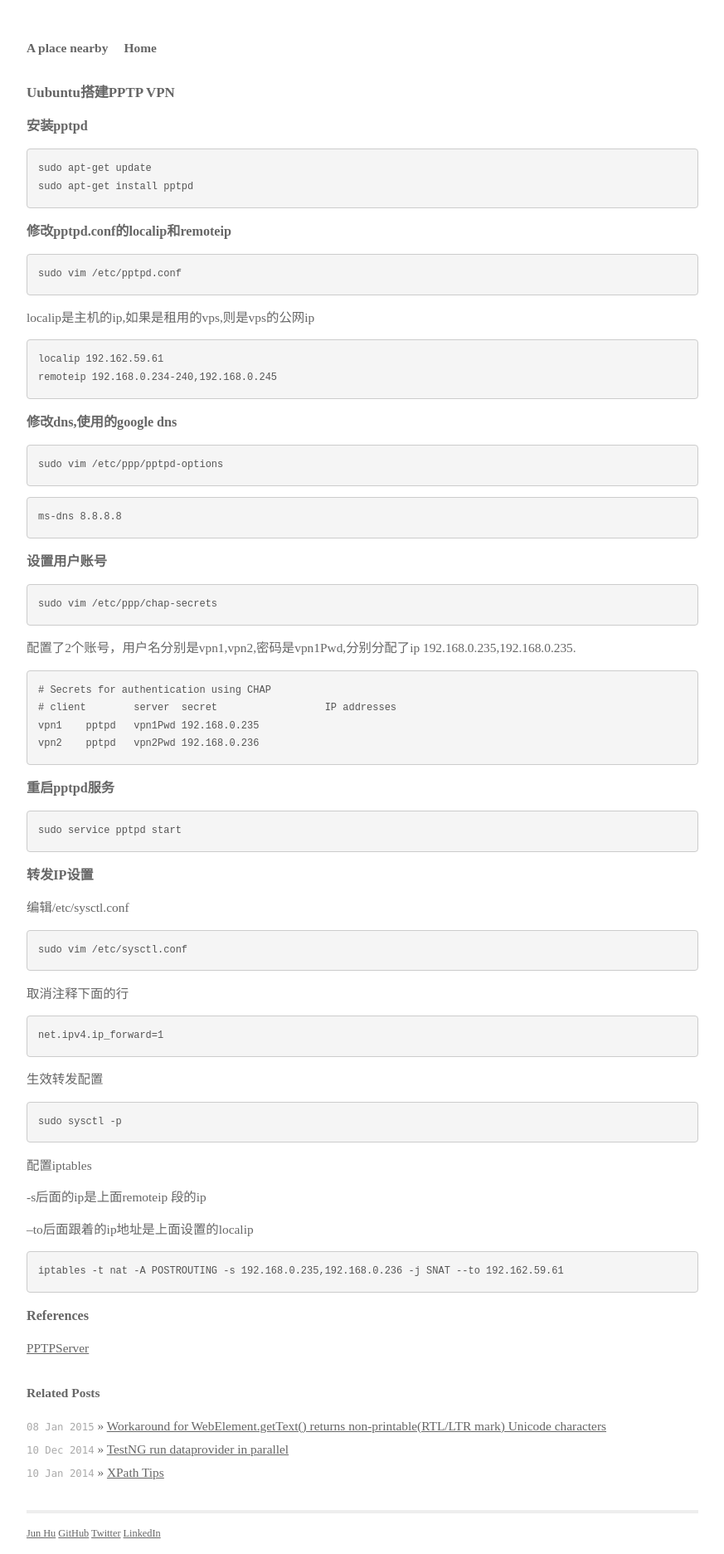
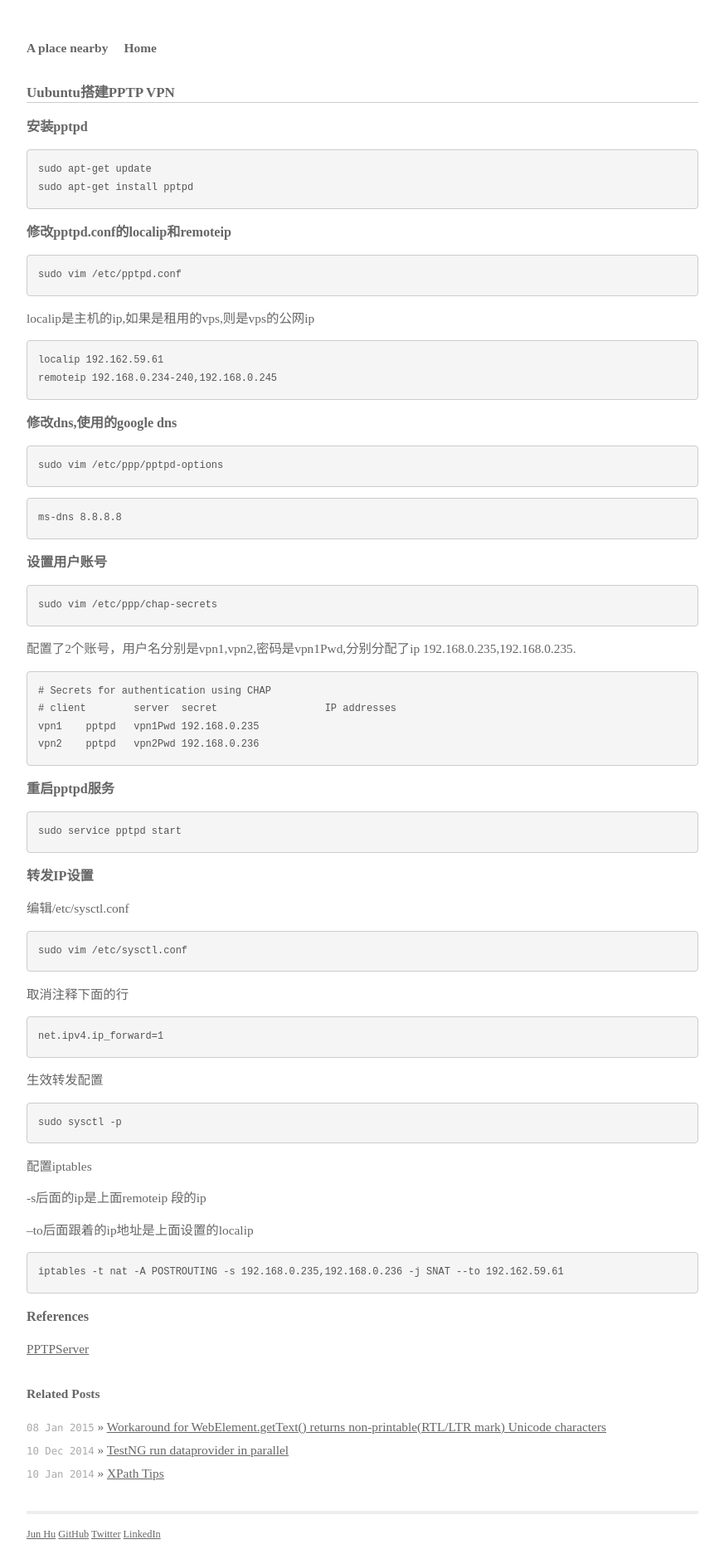
Before and after one commit to rissen/rissen.github.com, a Jekyll site: the page built from _posts/2015-12-23-setup-pptp-vpn-on-ubuntu.markdown, in a window 1280 px wide. Shown: the whole page at 83% size, without its empty margins (203-1076 px from the left). Built offline with Jekyll 4.4.1, drawn with Linux system fonts in a browser that asks for light colours.

Commit message:
update style

```diff
--- a/css/screen.css
+++ b/css/screen.css
@@ -164,6 +164,10 @@
     font-weight:900;
   }
 
+  #post h1{
+    border-bottom: 1px solid #CCCCCC;
+  }
+
   #post pre {
     display: block;
     padding: 13px;
@@ -238,8 +242,5 @@
   .gist {font-size:80%;}
 
  #post ul, #post ol {
-    margin-left: 1.25em;
+    list-style-position: inside;
   }
-  #post ul li:before {
-  	content: "\00BB \0020";
-	}
```
